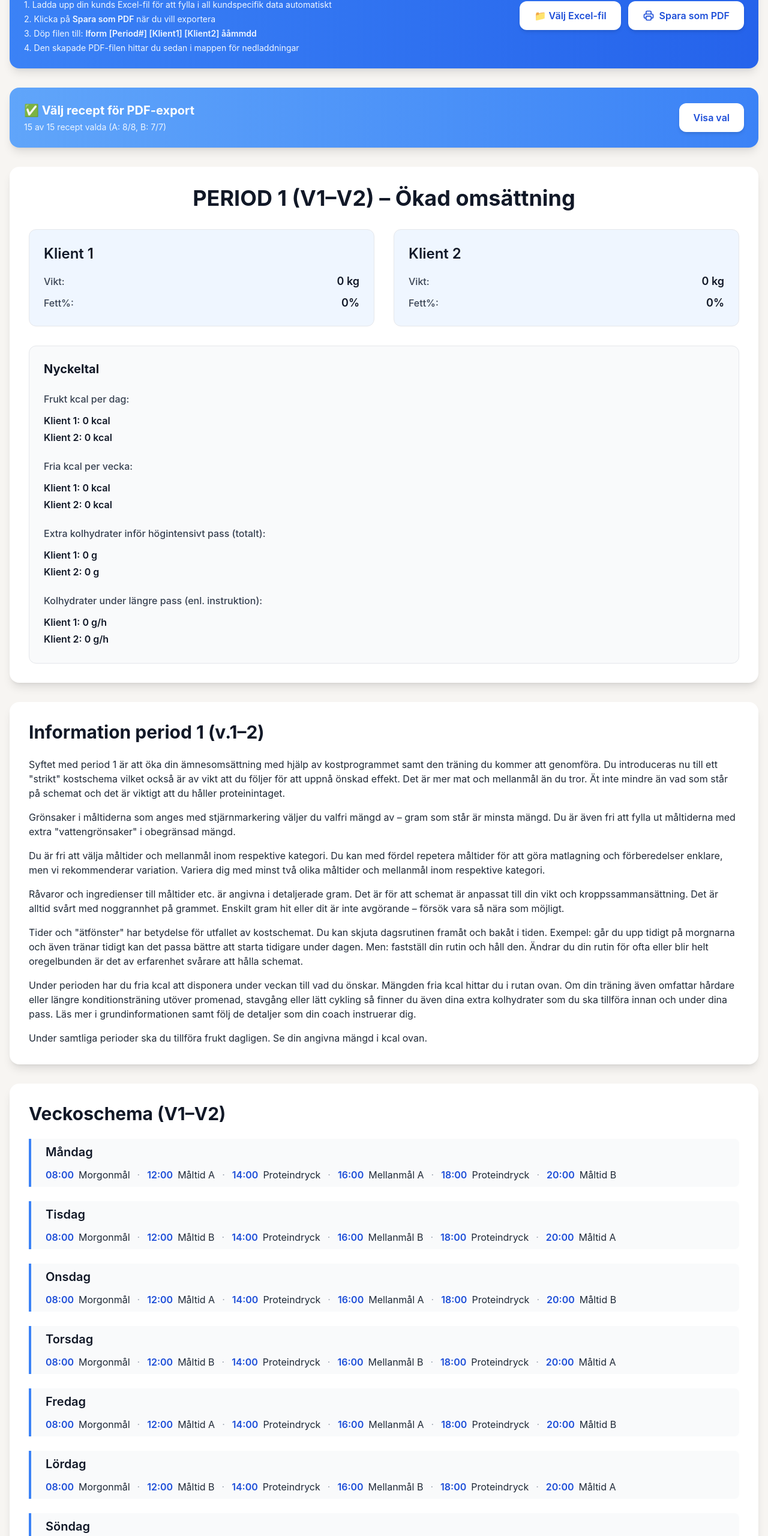
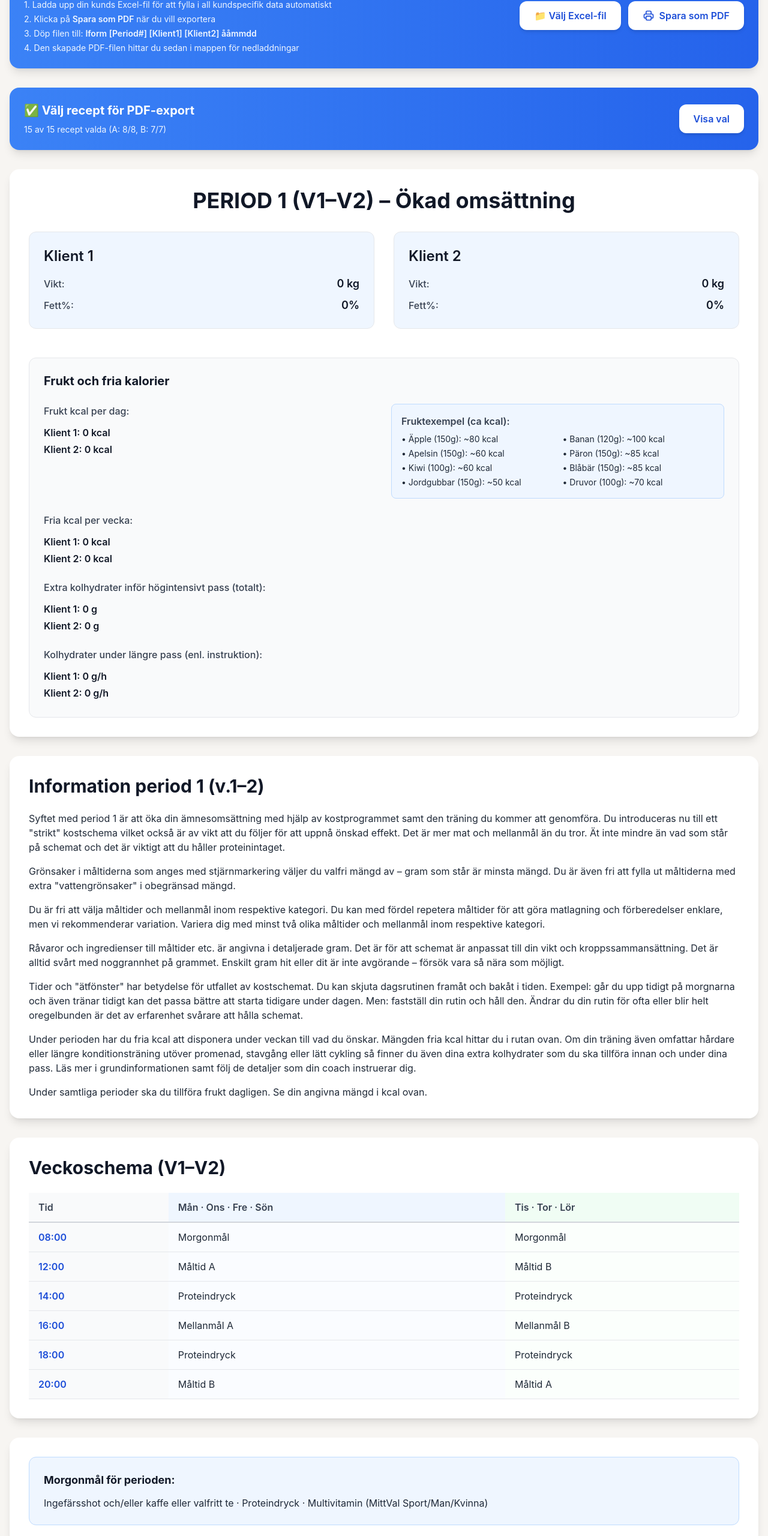
Before and after one commit to Erik-Sention/Iform, a Next.js app: page /period/1 in a window 1280 px wide. Shown: the part 166-2726 px from the top of the page at 60% size. Built offline with nearby package versions, Linux system fonts and the light colour scheme; sample sign-in values are in the browser's storage.

Commit message:
FruktKcal

```diff
--- a/app/globals.css
+++ b/app/globals.css
@@ -41,4 +41,16 @@ body {
   .print-title-page {
     display: block !important;
   }
+
+  /* Spacing mellan klienter i PDF */
+  .client-grid {
+    gap: 3rem !important;
+    margin-bottom: 2.5rem !important;
+  }
+
+  /* Säkerställ att fruktexempel-grid fungerar i två kolumner i PDF */
+  .fruit-examples-grid {
+    display: grid !important;
+    grid-template-columns: repeat(2, minmax(0, 1fr)) !important;
+  }
 }
--- a/components/HeaderCard.tsx
+++ b/components/HeaderCard.tsx
@@ -23,7 +23,7 @@ export default function HeaderCard({
         {title}
       </h1>
 
-      <div className={`grid gap-8 mb-8 ${hasClient2 ? 'md:grid-cols-2' : 'md:grid-cols-1 max-w-md mx-auto'}`}>
+      <div className={`grid gap-8 mb-12 client-grid ${hasClient2 ? 'md:grid-cols-2' : 'md:grid-cols-1 max-w-md mx-auto'}`}>
         {clients.filter(client => client.name.length > 0).map((client, idx) => (
           <div
             key={idx}
@@ -51,13 +51,14 @@ export default function HeaderCard({
       </div>
 
       <div className="bg-gray-50 rounded-xl p-6 border border-gray-200">
-        <h3 className="text-xl font-bold text-gray-900 mb-6">Nyckeltal</h3>
-        <div className="space-y-6">
+        <h3 className="text-xl font-bold text-gray-900 mb-6">Frukt och fria kalorier</h3>
+
+        <div className="grid md:grid-cols-2 fruit-examples-grid gap-6 mb-6">
           <div>
             <p className="text-gray-700 font-medium mb-3">
               Frukt kcal per dag:
             </p>
-            <div className="space-y-1 mb-1">
+            <div className="space-y-1">
               <p className="text-gray-900 font-semibold">
                 {client1Name}: {Math.round(metrics.fruktKcalPerDag[0])} kcal
               </p>
@@ -69,6 +70,22 @@ export default function HeaderCard({
             </div>
           </div>
 
+          <div className="bg-blue-50 rounded-lg p-4 border border-blue-200">
+            <p className="text-gray-700 font-semibold mb-2">Fruktexempel (ca kcal):</p>
+            <div className="grid grid-cols-2 gap-x-4 gap-y-1 text-sm text-gray-800">
+              <span>• Äpple (150g): ~80 kcal</span>
+              <span>• Banan (120g): ~100 kcal</span>
+              <span>• Apelsin (150g): ~60 kcal</span>
+              <span>• Päron (150g): ~85 kcal</span>
+              <span>• Kiwi (100g): ~60 kcal</span>
+              <span>• Blåbär (150g): ~85 kcal</span>
+              <span>• Jordgubbar (150g): ~50 kcal</span>
+              <span>• Druvor (100g): ~70 kcal</span>
+            </div>
+          </div>
+        </div>
+
+        <div className="space-y-6">
           <div>
             <p className="text-gray-700 font-medium mb-3">
               Fria kcal per vecka:
--- a/components/RecipeCard.tsx
+++ b/components/RecipeCard.tsx
@@ -29,9 +29,20 @@ export default function RecipeCard({ recipe, client1Name = "P1", client2Name = "
       </div>
 
       <div className="p-6">
-        <h3 className="text-2xl font-bold text-gray-900 mb-4">
-          {recipe.title}
-        </h3>
+        <div className="flex items-center gap-3 mb-4">
+          <h3 className="text-2xl font-bold text-gray-900">
+            {recipe.title}
+          </h3>
+          <span
+            className={`px-3 py-1 rounded-full text-sm font-bold uppercase ${
+              recipe.category === "A"
+                ? "bg-gray-200 text-gray-800"
+                : "bg-gray-300 text-gray-800"
+            }`}
+          >
+            {recipe.id.toUpperCase()}
+          </span>
+        </div>
 
         <div className="mb-6">
           <h4 className="text-sm font-semibold text-gray-700 uppercase tracking-wide mb-3">
--- a/components/RecipeSelector.tsx
+++ b/components/RecipeSelector.tsx
@@ -52,19 +52,17 @@ export default function RecipeSelector({
   const totalSelected = selectedRecipes.size;
 
   return (
-    <div className="bg-gradient-to-r from-blue-400 to-blue-500 text-white rounded-2xl shadow-lg p-6 mb-8">
+    <div className="bg-gradient-to-r from-blue-500 to-accent-600 text-white rounded-2xl shadow-lg p-6 mb-8">
       <div className="flex items-center justify-between">
         <div className="flex-1">
-          <h3 className="text-xl font-bold mb-1">
-            ✅ Välj recept för PDF-export
-          </h3>
-          <p className="text-blue-50 text-sm">
-            {totalSelected} av {recipes.length} recept valda (A: {selectedCountA}/{recipesA.length}, B: {selectedCountB}/{recipesB.length})
-          </p>
+          <h3 className="text-xl font-bold mb-2">✅ Välj recept för PDF-export</h3>
+          <div className="text-blue-50 text-sm space-y-1">
+            <p>{totalSelected} av {recipes.length} recept valda (A: {selectedCountA}/{recipesA.length}, B: {selectedCountB}/{recipesB.length})</p>
+          </div>
         </div>
         <button
           onClick={() => setIsExpanded(!isExpanded)}
-          className="px-6 py-3 bg-white text-blue-700 font-semibold rounded-xl hover:bg-blue-50 transition-colors shadow-md hover:shadow-lg"
+          className="px-6 py-3 bg-white text-accent-700 font-semibold rounded-xl hover:bg-blue-50 transition-colors shadow-md hover:shadow-lg"
         >
           {isExpanded ? "Dölj" : "Visa val"}
         </button>
@@ -76,37 +74,37 @@ export default function RecipeSelector({
           <div className="flex gap-2 flex-wrap">
             <button
               onClick={() => handleSelectAll()}
-              className="px-4 py-2 bg-white text-blue-700 font-semibold rounded-lg hover:bg-blue-50 transition-colors text-sm"
+              className="px-4 py-2 bg-white text-accent-700 font-semibold rounded-lg hover:bg-blue-50 transition-colors text-sm"
             >
               Välj alla
             </button>
             <button
               onClick={() => handleDeselectAll()}
-              className="px-4 py-2 bg-blue-300 text-white font-semibold rounded-lg hover:bg-blue-400 transition-colors text-sm"
+              className="px-4 py-2 bg-white/20 text-white font-semibold rounded-lg hover:bg-white/30 transition-colors text-sm"
             >
               Avmarkera alla
             </button>
             <button
               onClick={() => handleSelectAll("A")}
-              className="px-4 py-2 bg-white text-blue-700 font-semibold rounded-lg hover:bg-blue-50 transition-colors text-sm"
+              className="px-4 py-2 bg-white text-accent-700 font-semibold rounded-lg hover:bg-blue-50 transition-colors text-sm"
             >
               Välj alla A
             </button>
             <button
               onClick={() => handleDeselectAll("A")}
-              className="px-4 py-2 bg-blue-300 text-white font-semibold rounded-lg hover:bg-blue-400 transition-colors text-sm"
+              className="px-4 py-2 bg-white/20 text-white font-semibold rounded-lg hover:bg-white/30 transition-colors text-sm"
             >
               Avmarkera alla A
             </button>
             <button
               onClick={() => handleSelectAll("B")}
-              className="px-4 py-2 bg-white text-blue-700 font-semibold rounded-lg hover:bg-blue-50 transition-colors text-sm"
+              className="px-4 py-2 bg-white text-accent-700 font-semibold rounded-lg hover:bg-blue-50 transition-colors text-sm"
             >
               Välj alla B
             </button>
             <button
               onClick={() => handleDeselectAll("B")}
-              className="px-4 py-2 bg-blue-300 text-white font-semibold rounded-lg hover:bg-blue-400 transition-colors text-sm"
+              className="px-4 py-2 bg-white/20 text-white font-semibold rounded-lg hover:bg-white/30 transition-colors text-sm"
             >
               Avmarkera alla B
             </button>
@@ -127,7 +125,12 @@ export default function RecipeSelector({
                     onChange={() => handleToggle(recipe.id)}
                     className="w-5 h-5 rounded border-2 border-white/50 text-blue-600 focus:ring-2 focus:ring-blue-300 cursor-pointer"
                   />
-                  <span className="text-sm font-medium">{recipe.title}</span>
+                  <div className="flex items-center gap-2 flex-1">
+                    <span className="text-xs font-bold bg-gray-200 text-gray-800 px-2 py-0.5 rounded uppercase">
+                      {recipe.id.toUpperCase()}
+                    </span>
+                    <span className="text-sm font-medium">{recipe.title}</span>
+                  </div>
                 </label>
               ))}
             </div>
@@ -148,7 +151,12 @@ export default function RecipeSelector({
                     onChange={() => handleToggle(recipe.id)}
                     className="w-5 h-5 rounded border-2 border-white/50 text-blue-600 focus:ring-2 focus:ring-blue-300 cursor-pointer"
                   />
-                  <span className="text-sm font-medium">{recipe.title}</span>
+                  <div className="flex items-center gap-2 flex-1">
+                    <span className="text-xs font-bold bg-gray-300 text-gray-800 px-2 py-0.5 rounded uppercase">
+                      {recipe.id.toUpperCase()}
+                    </span>
+                    <span className="text-sm font-medium">{recipe.title}</span>
+                  </div>
                 </label>
               ))}
             </div>
--- a/components/WeekSchedule.tsx
+++ b/components/WeekSchedule.tsx
@@ -9,27 +9,11 @@ export default function WeekSchedule({
   schedule,
   weeks,
 }: WeekScheduleProps) {
-  const days = [
-    "måndag",
-    "tisdag",
-    "onsdag",
-    "torsdag",
-    "fredag",
-    "lördag",
-    "söndag",
-  ];
+  const weekText = weeks ? `Veckoschema (${weeks})` : "Veckoschema";
 
-  const dayNames: { [key: string]: string } = {
-    måndag: "Måndag",
-    tisdag: "Tisdag",
-    onsdag: "Onsdag",
-    torsdag: "Torsdag",
-    fredag: "Fredag",
-    lördag: "Lördag",
-    söndag: "Söndag",
-  };
-
-  const weekText = weeks ? `Veckoschema (${weeks})` : "Veckoschema";
+  // Använd måndag som typ A och tisdag som typ B (representativa dagar)
+  const typeASchedule = schedule["måndag"];
+  const typeBSchedule = schedule["tisdag"];
 
   return (
     <div className="bg-white rounded-2xl shadow-lg p-8 mb-8">
@@ -37,36 +21,42 @@ export default function WeekSchedule({
         {weekText}
       </h2>
 
-      <div className="space-y-6">
-        {days.map((day) => {
-          const daySchedule = schedule[day];
-          return (
-            <div
-              key={day}
-              className="border-l-4 border-accent-500 pl-6 py-2 bg-gray-50 rounded-r-lg"
-            >
-              <h3 className="text-xl font-semibold text-gray-900 mb-3">
-                {dayNames[day]}
-              </h3>
-              <div className="flex flex-wrap gap-2">
-                {daySchedule.times.map((time, idx) => (
-                  <div key={idx} className="inline-flex items-center">
-                    <span className="text-accent-700 font-semibold">
-                      {time}
-                    </span>
-                    <span className="mx-2 text-gray-800">
-                      {daySchedule.meals[idx]}
-                    </span>
-                    {idx < daySchedule.times.length - 1 && (
-                      <span className="text-gray-400 mx-1">·</span>
-                    )}
-                  </div>
-                ))}
-              </div>
-            </div>
-          );
-        })}
+      <div className="overflow-x-auto">
+        <table className="w-full border-collapse">
+          <thead>
+            <tr className="border-b-2 border-gray-300">
+              <th className="text-left py-3 px-4 text-gray-700 font-semibold text-base bg-gray-50">
+                Tid
+              </th>
+              <th className="text-left py-3 px-4 text-gray-700 font-semibold text-base bg-blue-50">
+                Mån · Ons · Fre · Sön
+              </th>
+              <th className="text-left py-3 px-4 text-gray-700 font-semibold text-base bg-green-50">
+                Tis · Tor · Lör
+              </th>
+            </tr>
+          </thead>
+          <tbody>
+            {typeASchedule.times.map((time, idx) => (
+              <tr
+                key={idx}
+                className="border-b border-gray-200 hover:bg-gray-50 transition-colors"
+              >
+                <td className="py-3 px-4 font-semibold text-accent-700 bg-gray-50">
+                  {time}
+                </td>
+                <td className="py-3 px-4 text-gray-800 bg-blue-50/30">
+                  {typeASchedule.meals[idx]}
+                </td>
+                <td className="py-3 px-4 text-gray-800 bg-green-50/30">
+                  {typeBSchedule.meals[idx]}
+                </td>
+              </tr>
+            ))}
+          </tbody>
+        </table>
       </div>
+
     </div>
   );
 }
```
